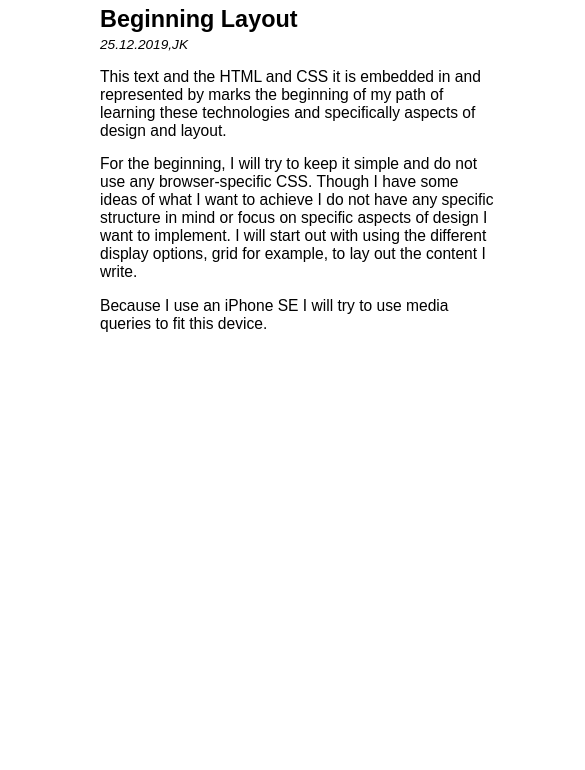
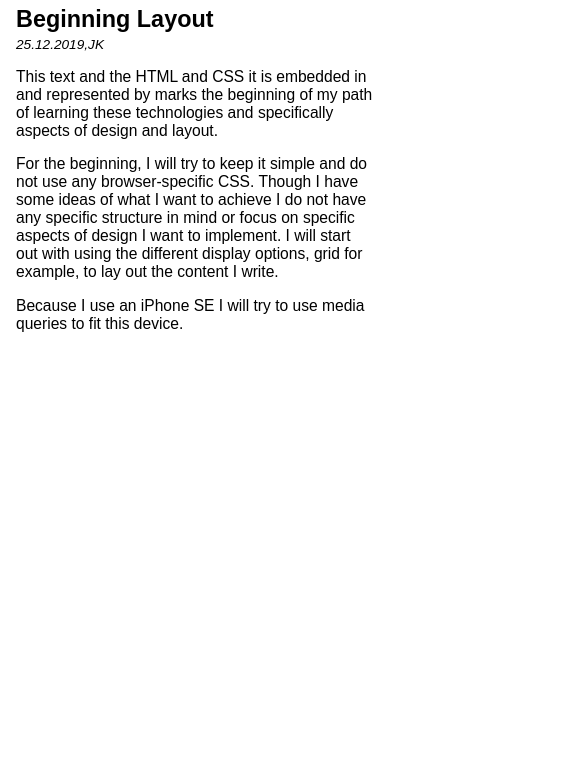
Before and after one commit to seudboerg/seudboerg.github.io, a plain HTML site: page index.html in a window 390 px wide. Shown: the part 74-844 px from the top of the page, 585 px wide, since content can reach past the window. Drawn offline with Linux system fonts and the light colour scheme.

Commit message:
Change text

```diff
--- a/index.css
+++ b/index.css
@@ -17,9 +17,7 @@ body {
                          "side-left foot side-right";
 }
 
-@media only screen
-and (min-device-width : 320px)
-and (max-device-width : 568px) {
+@media (max-width : 568px) {
     .grid-wrapper {
         min-height: 100vh;
         display: grid;
```
